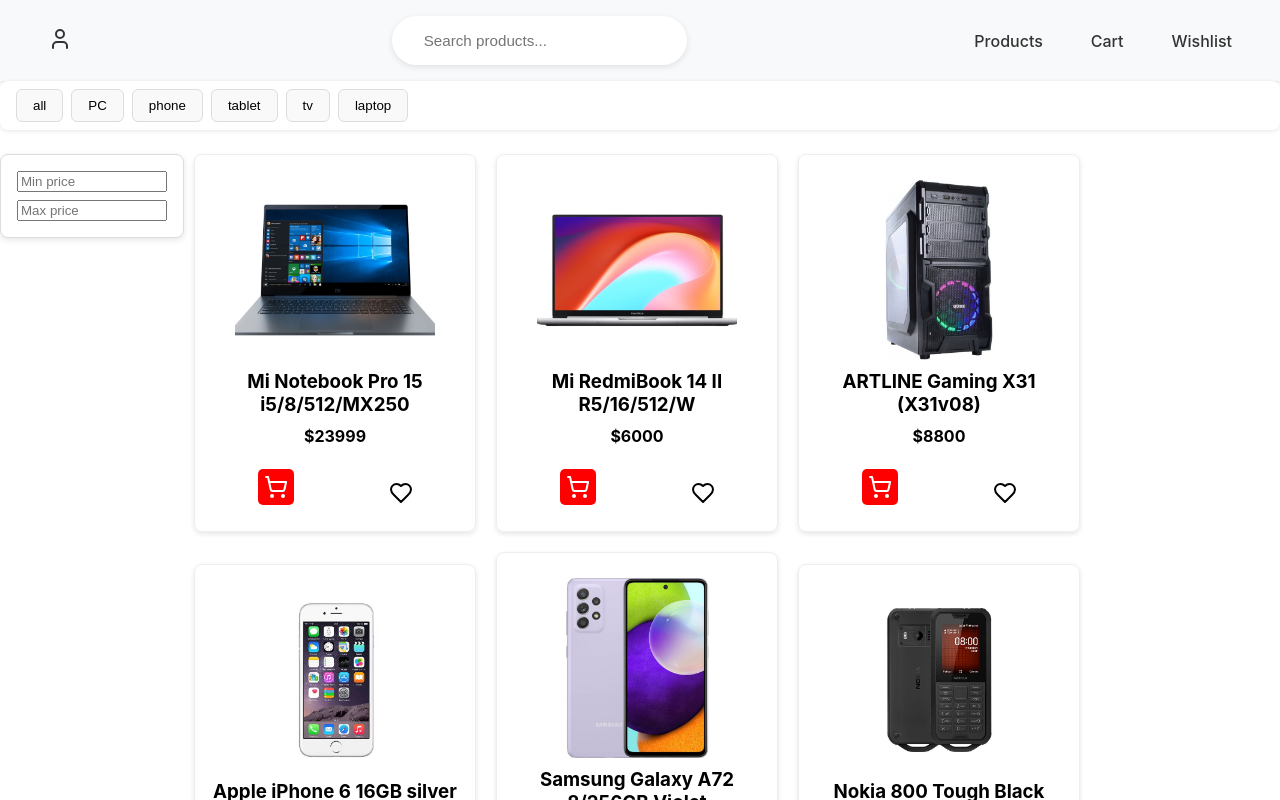
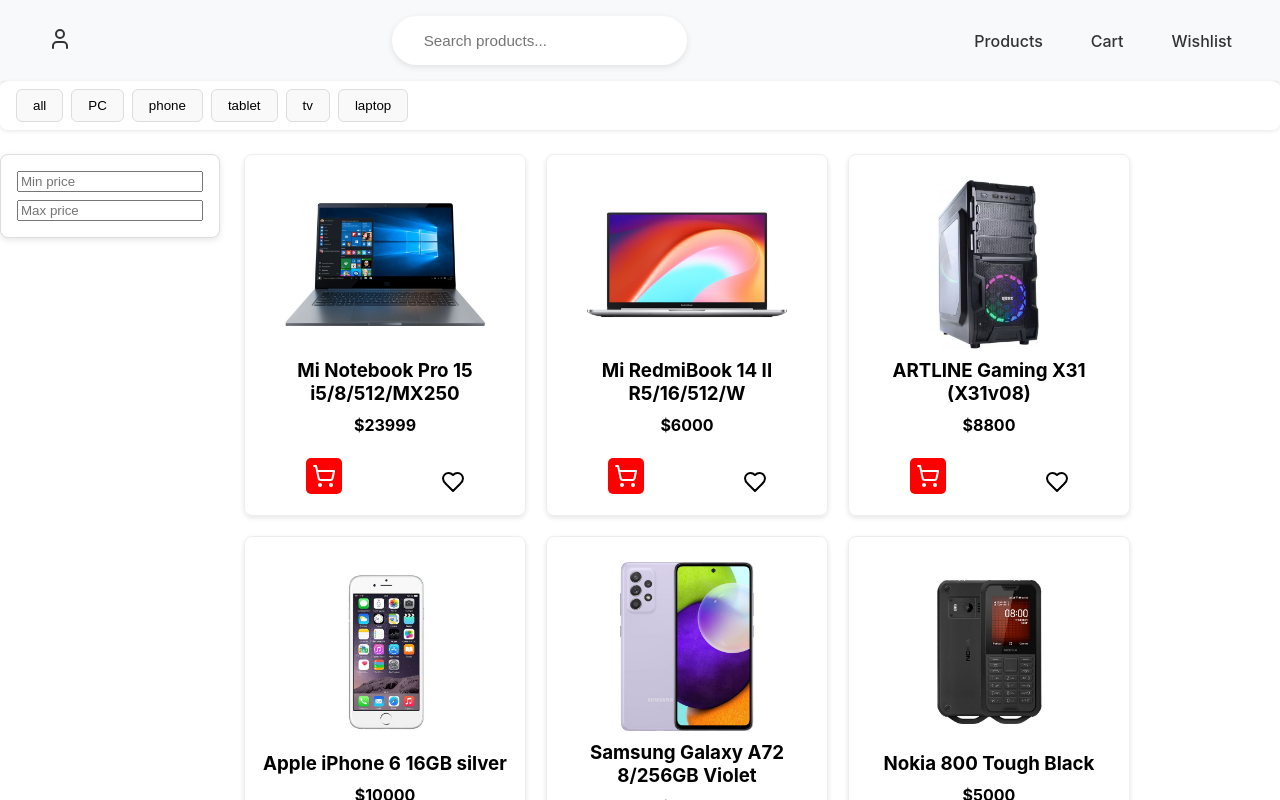
Before and after one commit to AlexanderRyb/neocommerce, a React (Create React App) app: page / in a window 1280 px wide. Shown: the top 800 px of the page. Built offline with nearby package versions, Linux system fonts and the light colour scheme; no server answers.

Commit message:
more styles

```diff
--- a/src/Components/ProductCard/styles.css
+++ b/src/Components/ProductCard/styles.css
@@ -47,6 +47,9 @@
     width: 100%;
     display: flex;
     justify-content: space-around;
+
+    gap: 0.5rem;
+    align-items: flex-end;
   }
 .not-in-cart{
     padding: 6px;
--- a/src/Components/Products/styles.css
+++ b/src/Components/Products/styles.css
@@ -4,11 +4,11 @@
 
 }
 .main-content-row {
-  display: flex;
-  align-items: flex-start;
-  justify-content: center;
-  gap: 10px;
+  display: grid;
+  grid-template-columns: 220px 1fr;
+  gap: 24px;
   width: 100%;
+  align-items: start;
 }
 .products-grid {
     display: flex;
@@ -49,3 +49,18 @@
     border-radius: 0.5rem;
     box-shadow: 0 2px 6px rgba(0,0,0,0.1);
   }
+  .product-card {
+  display: flex;
+  flex-direction: column;
+  height: 330px;
+}
+
+.product-card img {
+  height: 200px;
+  object-fit: cover;
+}
+
+.product-card .description {
+  flex: 1;
+  overflow: hidden;
+}
```
